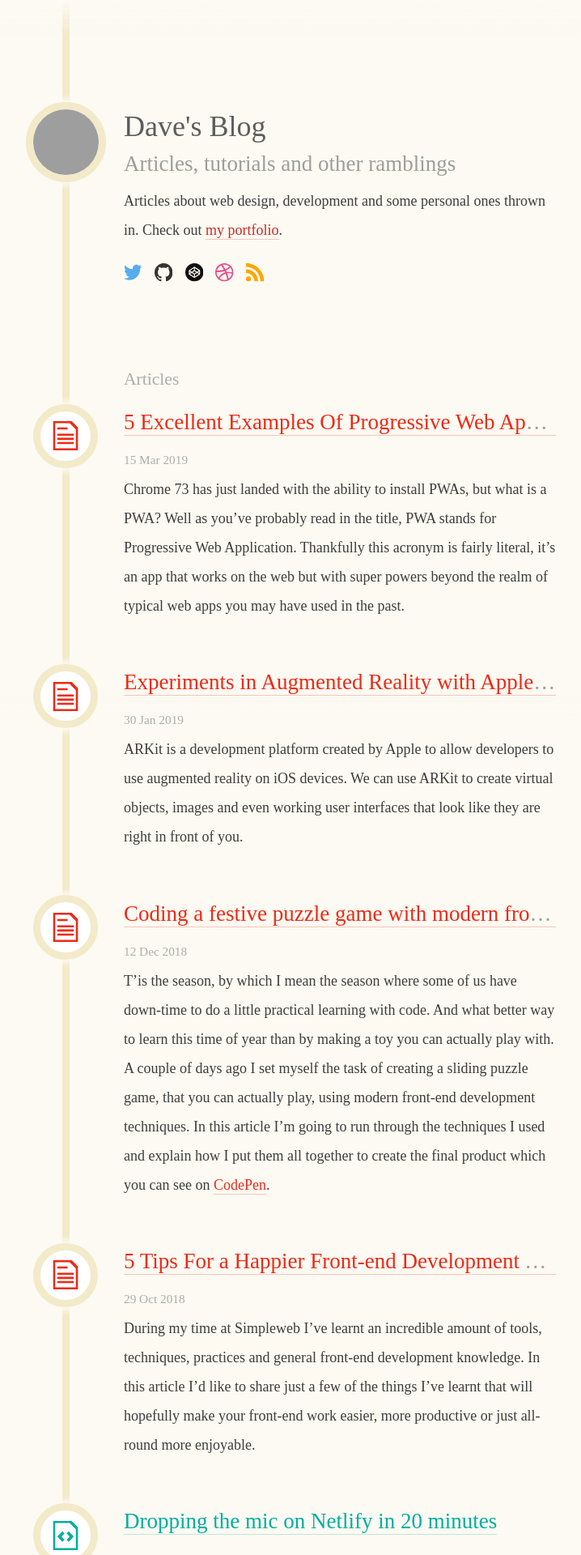
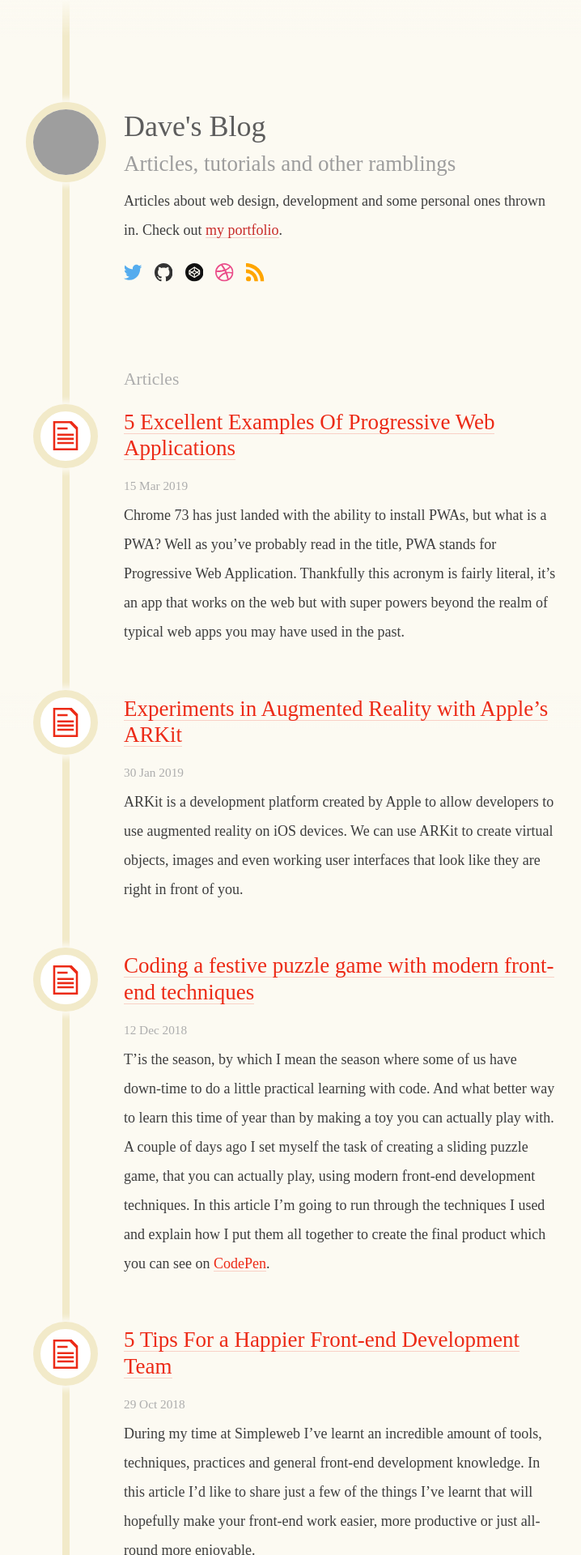
Before and after one commit to daviddarnes/david.darn.es, a Jekyll site: the page built from index.html, in a window 1280 px wide. Shown: the top 1920 px of the page at 81% size, without its empty margins (283-1001 px from the left). Built offline with Jekyll 4.4.1, drawn with Linux system fonts in a browser that asks for light colours; some web fonts are replaced; the list of posts is cut into pages by our own code; grey boxes are pictures that could not be loaded.

Commit message:
Prevent headings from being cut short on mobile

```diff
--- a/css/styles.scss
+++ b/css/styles.scss
@@ -93,32 +93,14 @@ a {
     color: $color--link;
     text-decoration: none;
     position: relative;
-    white-space: nowrap;
     transition: .2s;
-    &:after {
-        content: "";
-        position: absolute;
-        bottom: -2px;
-        left: 0;
-        right: 0;
-        border-bottom: 1px solid $color--link;
-        border-color: inherit;
-        opacity: 0.25;
-        transition: .2s;
+    background:
+      linear-gradient(transparent 0%, transparent 96%, fade-out($color--background, 0.2) 96%, fade-out($color--background, 0.2) 100%),
+      linear-gradient(transparent 0%, transparent 96%, currentColor 96%, currentColor 99.9%, transparent 100%);
+    &:hover {
+      background:
+        linear-gradient(transparent 0%, transparent 96%, currentColor 96%, currentColor 99.9%, transparent 100%);
     }
-    &:hover:after {
-        opacity: 0.75;
-    }
-    @media (max-width: 500px) {
-    white-space: normal;
-    text-decoration: underline;
-    &:after {
-      display: none;
-    }
-    &:hover {
-      color: darken($color--link, 10%);
-    }
-  }
 }
 
 small {
@@ -150,7 +132,7 @@ blockquote {
     color: $color--blockquote;
     border-left-width: $width--keyline;
     margin-bottom: 1.4rem;
-    &:after {
+    &::after {
       color: darken($color--keyline, 5%);
         content: "\201D";
         font-size: 2em;
@@ -220,7 +202,7 @@ img {
         padding: 2.5rem 0 1.5rem;
     }
     &:before,
-    &:after {
+    &::after {
         content: "";
         position: absolute;
         z-index: -1;
@@ -233,7 +215,7 @@ img {
             left: 2rem;
         }
     }
-    &:after {
+    &::after {
         position: fixed;
         left: 0;
         width: 100%;
@@ -342,11 +324,6 @@ img {
     padding: 0;
     &--posts {
         flex: 1 0 auto;
-        h2 {
-            overflow: hidden;
-            text-overflow: ellipsis;
-            white-space: nowrap;
-        }
     }
 
     // Opacity hover transition
@@ -391,6 +368,7 @@ img {
 .link {
     display: inline-block;
     line-height: 0;
+    background: none;
     &--circle {
         position: absolute;
         @media \0screen { display: none; } // For those IE8 fans out there
@@ -408,6 +386,12 @@ img {
             margin: 0;
         }
     }
+    &:hover {
+      background: none;
+    }
+    &--circle:hover {
+      background: lighten($color--background, 10%);
+    }
     .icon--small {
       opacity: 0.65;
       transition: .2s;
@@ -421,7 +405,7 @@ img {
             margin: 0.35rem 0.5rem 0.5rem;
         }
     }
-    &:after {
+    &::after {
         display: none;
     }
 }
```
